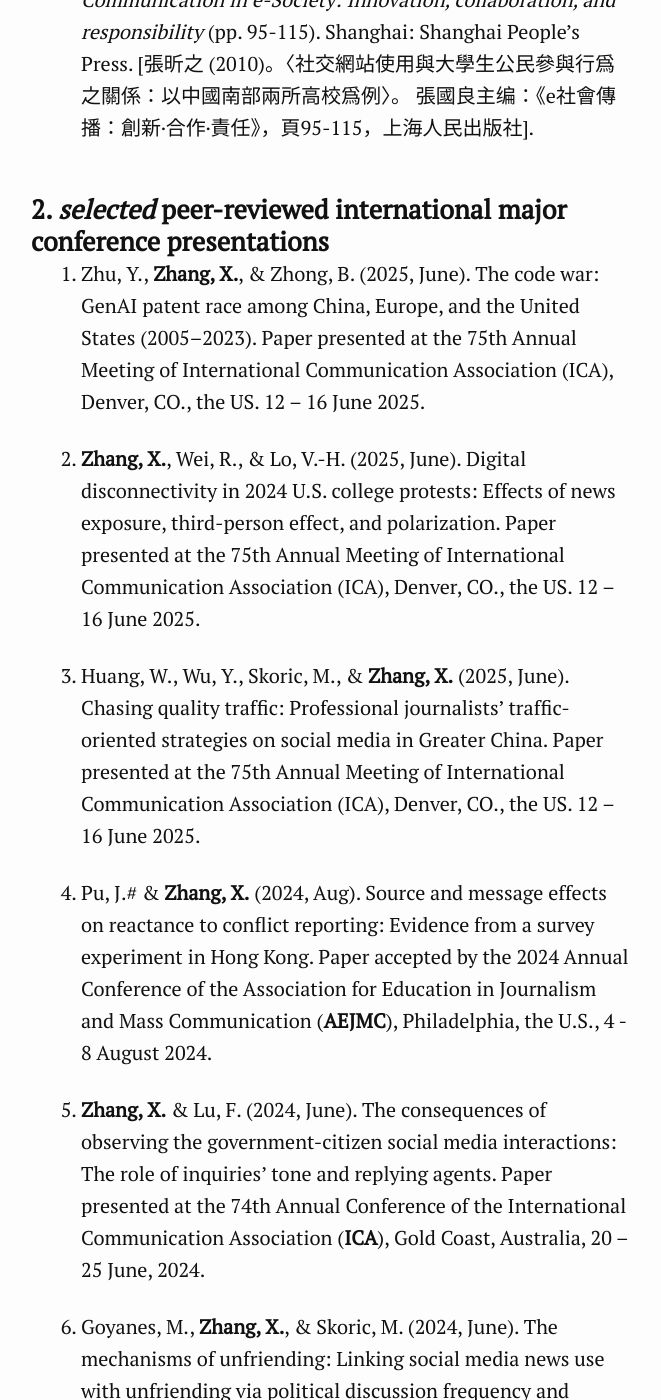
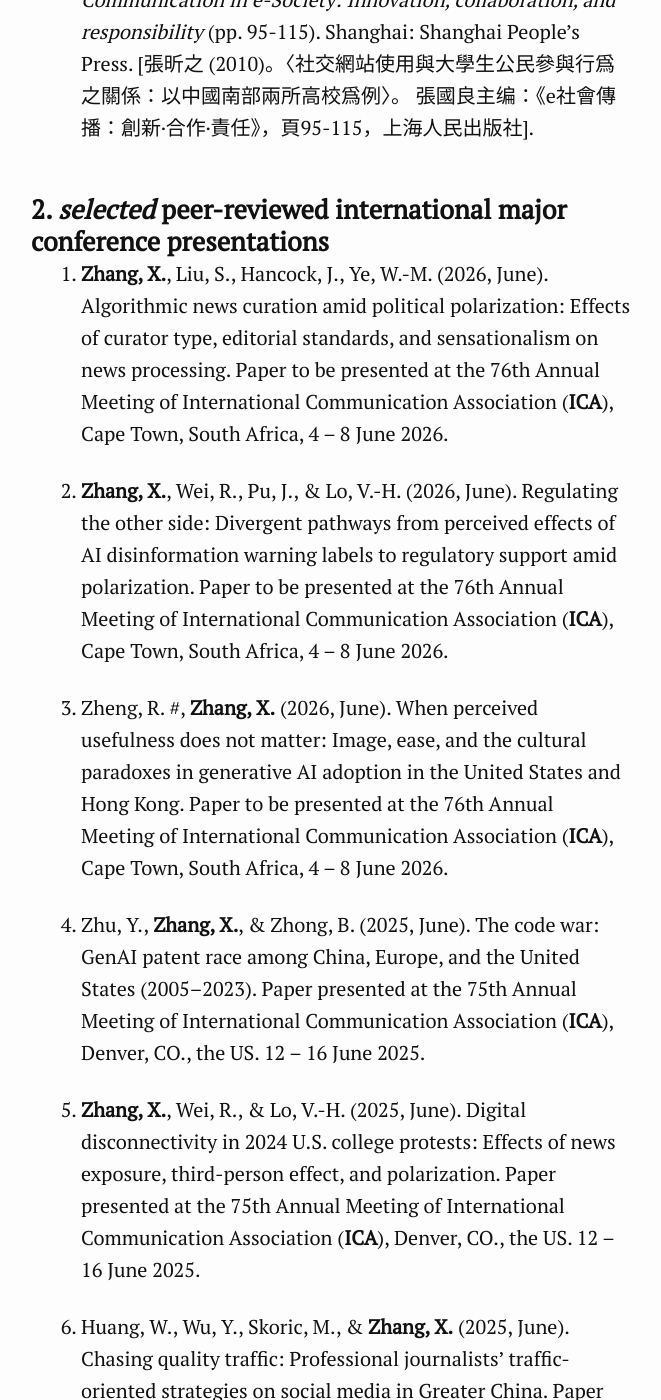
Before and after one commit to xzzhang2/xzzhang2.github.io, a Jekyll site: the page built from pages/pubs.md, in a window 1280 px wide and 1400 px high, scrolled down 12774 px. Shown: the whole window, without its empty margins (309-970 px from the left). Built offline with Jekyll 4.4.1, drawn with Linux system fonts in a browser that asks for light colours; some of the changed text lies outside the part shown.

Commit message:
update info

```diff
--- a/_config.yml
+++ b/_config.yml
@@ -14,7 +14,7 @@ author: Xinzhi Zhang
 email: xzzhang2@gmail.com
 curriculum:
   name: Curriculum Vitae
-  url: assets/ZHANG_Xinzhi_CV_Nov2025.pdf
+  url: assets/ZHANG_Xinzhi_CV_Feb2026.pdf
 shortbio: Dr. Xinzhi Zhang is a researcher on digital journalism, political communication, AI policy and regulation, and computational social science.
 twitter_username: xin_zhi_zhang
 github_username: xzzhang2
--- a/pages/Chinese.md
+++ b/pages/Chinese.md
@@ -16,7 +16,7 @@ description: Xinzhi Zhang's Chinese biography
 我成長於中國深圳，中學畢業於深圳實驗學校（本部初中以及高中部），本科畢業於廣州大學廣播電視新聞學系（2008）。隨後，我2009年於香港城市大學以優異成績獲得傳播與新媒體文學碩士學位，2013年於香港城市大學獲得媒體與傳播博士學位。 2022年秋，我在美國加州大學戴維斯分校傳播學系擔任訪問學者。
 
 
-（更新時間：2025年11月）
+（更新時間：2026年2月）
 
 
 --
--- a/pages/pubs.md
+++ b/pages/pubs.md
@@ -142,31 +142,37 @@ description: Xinzhi Zhang's publications
 
 ### <a name="conferences"></a>2. *selected* peer-reviewed international major conference presentations
 
-1. Zhu, Y., **Zhang, X.**, & Zhong, B. (2025, June). The code war: GenAI patent race among China, Europe, and the United States (2005–2023). Paper presented at the 75th Annual Meeting of International Communication Association (ICA), Denver, CO., the US. 12 – 16 June 2025.
+1. **Zhang, X.**, Liu, S., Hancock, J., Ye, W.-M. (2026, June). Algorithmic news curation amid political polarization: Effects of curator type, editorial standards, and sensationalism on news processing. Paper to be presented at the 76th Annual Meeting of International Communication Association (**ICA**), Cape Town, South Africa, 4 – 8 June 2026.
 
-2. **Zhang, X.**, Wei, R., & Lo, V.-H. (2025, June). Digital disconnectivity in 2024 U.S. college protests: Effects of news exposure, third-person effect, and polarization. Paper presented at the 75th Annual Meeting of International Communication Association (ICA), Denver, CO., the US. 12 – 16 June 2025.
+2. **Zhang, X.**, Wei, R., Pu, J., & Lo, V.-H. (2026, June). Regulating the other side: Divergent pathways from perceived effects of AI disinformation warning labels to regulatory support amid polarization. Paper to be presented at the 76th Annual Meeting of International Communication Association (**ICA**), Cape Town, South Africa, 4 – 8 June 2026.
 
-3. Huang, W., Wu, Y., Skoric, M., & **Zhang, X.** (2025, June). Chasing quality traffic: Professional journalists’ traffic-oriented strategies on social media in Greater China. Paper presented at the 75th Annual Meeting of International Communication Association (ICA), Denver, CO., the US. 12 – 16 June 2025.
+3. Zheng, R. #, **Zhang, X.** (2026, June). When perceived usefulness does not matter: Image, ease, and the cultural paradoxes in generative AI adoption in the United States and Hong Kong. Paper to be presented at the 76th Annual Meeting of International Communication Association (**ICA**), Cape Town, South Africa, 4 – 8 June 2026.
 
-4. Pu, J.\# & **Zhang, X.** (2024, Aug). Source and message effects on reactance to conflict reporting: Evidence from a survey experiment in Hong Kong. Paper accepted by the 2024 Annual Conference of the Association for Education in Journalism and Mass Communication (**AEJMC**), Philadelphia, the U.S., 4 - 8 August 2024.
+4. Zhu, Y., **Zhang, X.**, & Zhong, B. (2025, June). The code war: GenAI patent race among China, Europe, and the United States (2005–2023). Paper presented at the 75th Annual Meeting of International Communication Association (**ICA**), Denver, CO., the US. 12 – 16 June 2025.
 
-5. **Zhang, X.** & Lu, F. (2024, June). The consequences of observing the government-citizen social media interactions: The role of inquiries’ tone and replying agents. Paper presented at the 74th Annual Conference of the International Communication Association (**ICA**), Gold Coast, Australia, 20 – 25 June, 2024.
+5. **Zhang, X.**, Wei, R., & Lo, V.-H. (2025, June). Digital disconnectivity in 2024 U.S. college protests: Effects of news exposure, third-person effect, and polarization. Paper presented at the 75th Annual Meeting of International Communication Association (**ICA**), Denver, CO., the US. 12 – 16 June 2025.
 
-6. Goyanes, M., **Zhang, X.**, & Skoric, M. (2024, June). The mechanisms of unfriending: Linking social media news use with unfriending via political discussion frequency and concerns about social threats. Paper presented at the 74th Annual Conference of the International Communication Association (**ICA**), Gold Coast, Australia, 20 – 25 June, 2024.
+6. Huang, W., Wu, Y., Skoric, M., & **Zhang, X.** (2025, June). Chasing quality traffic: Professional journalists’ traffic-oriented strategies on social media in Greater China. Paper presented at the 75th Annual Meeting of International Communication Association (**ICA**), Denver, CO., the US. 12 – 16 June 2025.
 
-7. Zhu, Q., Peng, T.-Q., & **Zhang, X.** (2024, June). How do individual and societal factors shape news authentication? Comparing misinformation resilience across Hong Kong, the Netherlands, and the United States. Paper presented at the 74th Annual Conference of the International Communication Association (**ICA**), Gold Coast, Australia, 20 – 25 June, 2024.
+7. Pu, J.\# & **Zhang, X.** (2024, Aug). Source and message effects on reactance to conflict reporting: Evidence from a survey experiment in Hong Kong. Paper accepted by the 2024 Annual Conference of the Association for Education in Journalism and Mass Communication (**AEJMC**), Philadelphia, the U.S., 4 - 8 August 2024.
 
-8. Zhou, Y.-Q., Zhang, M., Gu, Y., & **Zhang, X.** (2024, June). Comments as digital public sphere: Text mining comments of Shenzhen Health Commission. Paper presented at the 74th Annual Conference of the International Communication Association (**ICA**), Gold Coast, Australia, 20 – 25 June, 2024.
+8. **Zhang, X.** & Lu, F. (2024, June). The consequences of observing the government-citizen social media interactions: The role of inquiries’ tone and replying agents. Paper presented at the 74th Annual Conference of the International Communication Association (**ICA**), Gold Coast, Australia, 20 – 25 June, 2024.
 
-9. **Zhang, X.**, Peng, T.-Q., & Zhu, Q. (2023, Aug). Factors influencing debunking messages’ effectiveness: Comparing Hong Kong, the Netherlands, and the United States. Paper presented at the 2023 Annual Conference of the Association for Education in Journalism and Mass Communication (**AEJMC**), DC, the U.S., 7 - 11 August 2023.
+9. Goyanes, M., **Zhang, X.**, & Skoric, M. (2024, June). The mechanisms of unfriending: Linking social media news use with unfriending via political discussion frequency and concerns about social threats. Paper presented at the 74th Annual Conference of the International Communication Association (**ICA**), Gold Coast, Australia, 20 – 25 June, 2024.
 
-10. Guo, S., **Zhang, X.**, Wang, D. (2023, May). Zoom boom and sensor-mediated impression management: The role of expertise and power relations. Paper presented at the 73rd Annual Conference of the International Communication Association (**ICA**), Toronto, Canada, 25 - 29 May 2023.
+10. Zhu, Q., Peng, T.-Q., & **Zhang, X.** (2024, June). How do individual and societal factors shape news authentication? Comparing misinformation resilience across Hong Kong, the Netherlands, and the United States. Paper presented at the 74th Annual Conference of the International Communication Association (**ICA**), Gold Coast, Australia, 20 – 25 June, 2024.
 
-11. **Zhang, X.**, Zhu, R. (2023, May). Will political disagreement foster a civic culture? The role of social media self-Withdrawal and network heterogeneity in a polarized context. Paper presented at the 73rd Annual Conference of the International Communication Association (**ICA**), Toronto, Canada, 25 - 29 May 2023.
+11. Zhou, Y.-Q., Zhang, M., Gu, Y., & **Zhang, X.** (2024, June). Comments as digital public sphere: Text mining comments of Shenzhen Health Commission. Paper presented at the 74th Annual Conference of the International Communication Association (**ICA**), Gold Coast, Australia, 20 – 25 June, 2024.
 
-8. Zhu, R., **Zhang, X.** (2023, May). Public sector’s misinformation debunking during the public health campaign: A case of Hong Kong’s COVID-19 vaccination programme. Paper presented at the 73rd Annual Conference of the International Communication Association (**ICA**), Toronto, Canada, 25 - 29 May 2023.
+12. **Zhang, X.**, Peng, T.-Q., & Zhu, Q. (2023, Aug). Factors influencing debunking messages’ effectiveness: Comparing Hong Kong, the Netherlands, and the United States. Paper presented at the 2023 Annual Conference of the Association for Education in Journalism and Mass Communication (**AEJMC**), DC, the U.S., 7 - 11 August 2023.
 
-9. Gou, Z., Wu, Y., **Zhang, X.**, Wang, C. (2023, May) *Yesterday Once More*: Collective storytelling constitutes the success of digital cultural products on music streaming platforms. Paper presented at the 73rd Annual Conference of the International Communication Association (**ICA**), Toronto, Canada, 25 - 29 May 2023.
+13. Guo, S., **Zhang, X.**, Wang, D. (2023, May). Zoom boom and sensor-mediated impression management: The role of expertise and power relations. Paper presented at the 73rd Annual Conference of the International Communication Association (**ICA**), Toronto, Canada, 25 - 29 May 2023.
+
+14. **Zhang, X.**, Zhu, R. (2023, May). Will political disagreement foster a civic culture? The role of social media self-Withdrawal and network heterogeneity in a polarized context. Paper presented at the 73rd Annual Conference of the International Communication Association (**ICA**), Toronto, Canada, 25 - 29 May 2023.
+
+15. Zhu, R., **Zhang, X.** (2023, May). Public sector’s misinformation debunking during the public health campaign: A case of Hong Kong’s COVID-19 vaccination programme. Paper presented at the 73rd Annual Conference of the International Communication Association (**ICA**), Toronto, Canada, 25 - 29 May 2023.
+
+16. Gou, Z., Wu, Y., **Zhang, X.**, Wang, C. (2023, May) *Yesterday Once More*: Collective storytelling constitutes the success of digital cultural products on music streaming platforms. Paper presented at the 73rd Annual Conference of the International Communication Association (**ICA**), Toronto, Canada, 25 - 29 May 2023.
 
 10. **Zhang, X.** (2022, August). Expression avoidance and privacy management as dissonance reduction in the face of online disagreement. Paper presented at the 2022 Annual Conference of the Association for Education in Journalism and Mass Communication (**AEJMC**), 3 – 7 August 2022.
 
```
Also changed, not shown: 2 other files.
